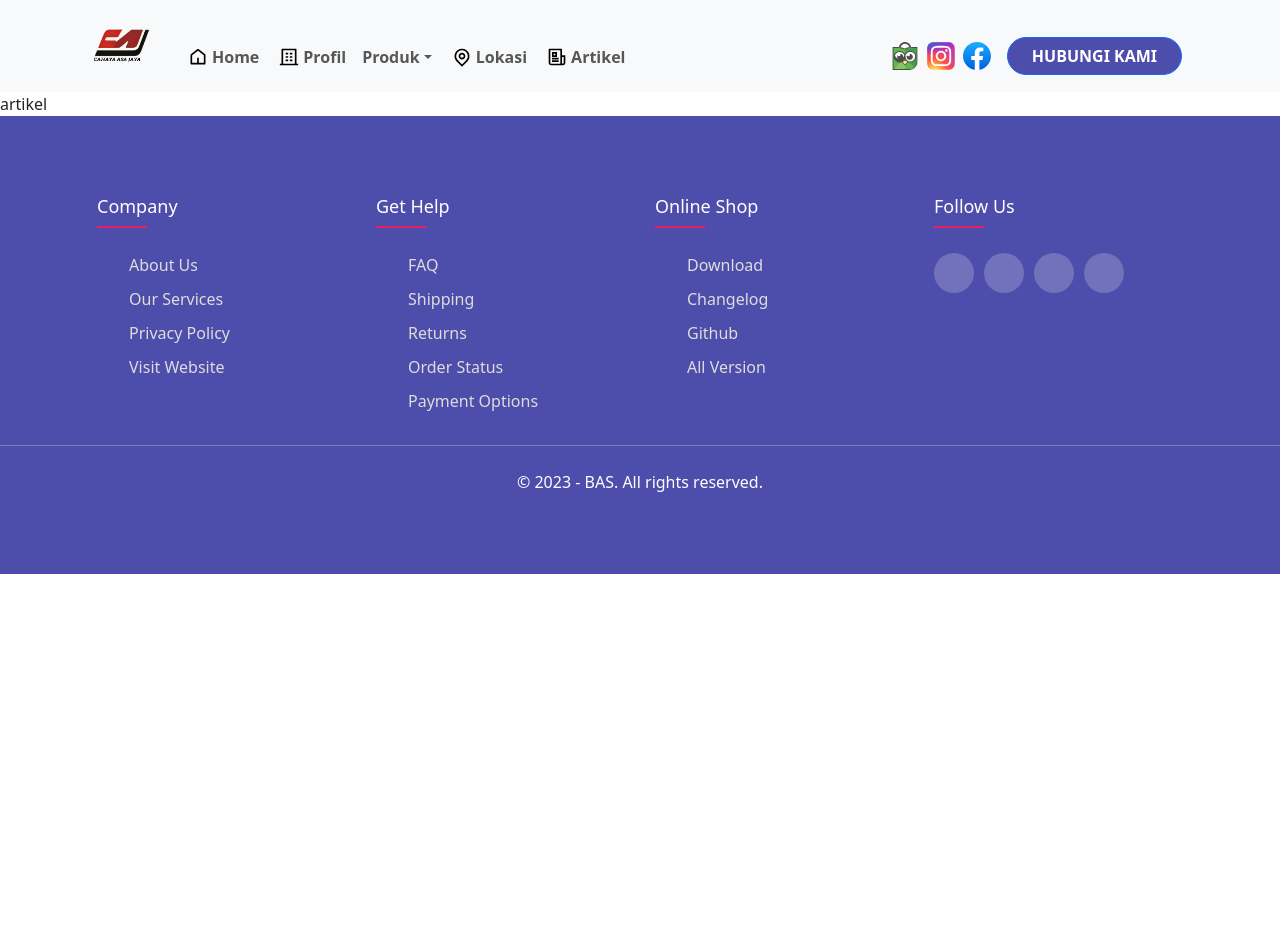
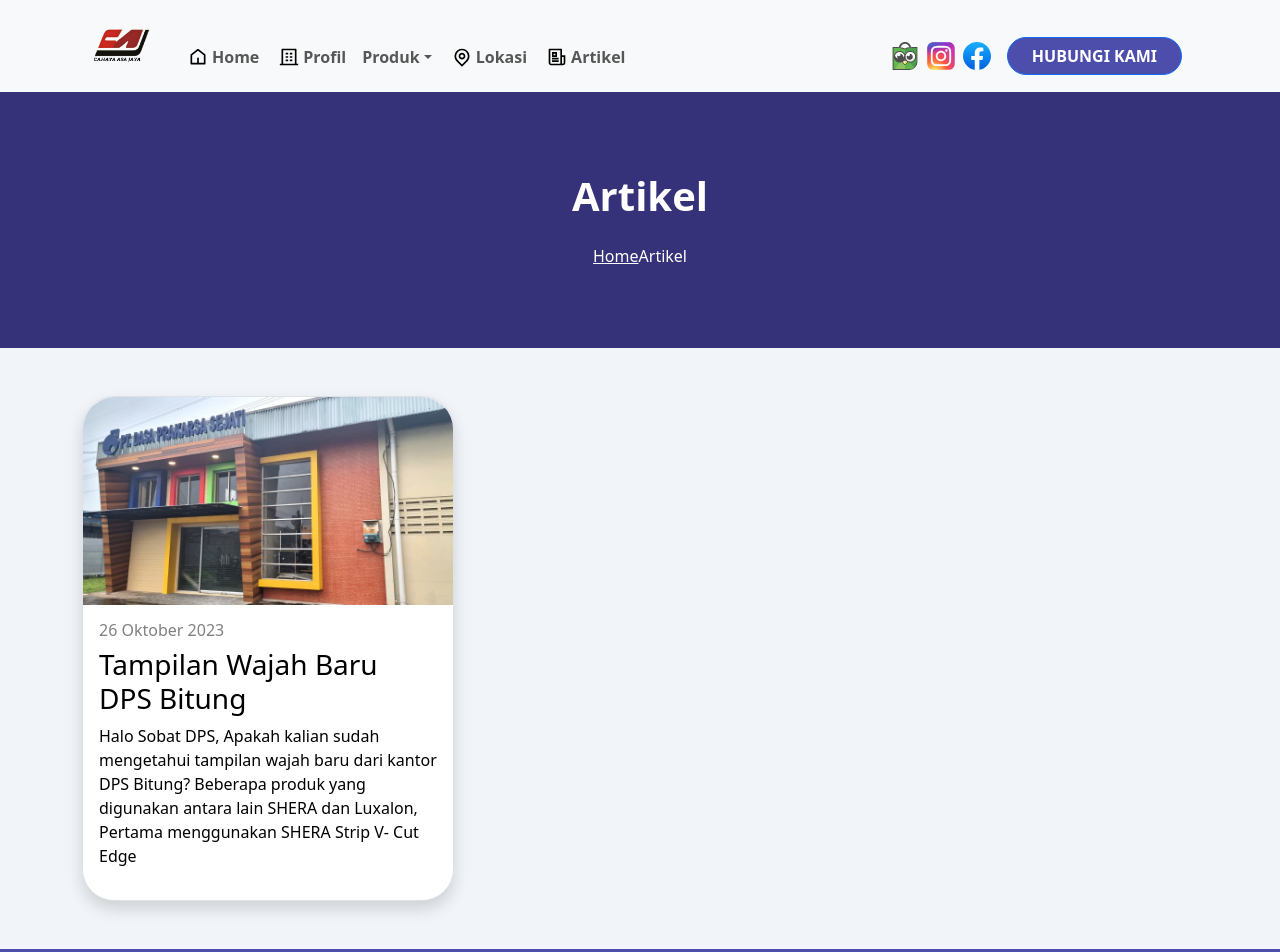
Before and after one commit to irkhamilmi/cahayaasajaya_, a React (Vite) app: page /artikel in a window 1280 px wide. Shown: the top 952 px of the page. Before the commit the page ends 800 px from the top, so only its background shows below. Built offline with nearby package versions, Linux system fonts and the light colour scheme.

Commit message:
Artikel and kantor baru

```diff
--- a/src/App.jsx
+++ b/src/App.jsx
@@ -8,6 +8,8 @@ import Produk from "./pages/produk";
 import Profil from "./pages/profil";
 import Lokasi from "./pages/lokasi";
 import Artikel from "./pages/artikel";
+import ArtikelKantorBaru from "./components/cards/CardKantorBaru";
+import CardKantorBaru from "./components/cards/CardKantorBaru";
 
 function App() {
   return (
@@ -20,6 +22,7 @@ function App() {
         <Route path="/profil" Component={Profil} />
         <Route path="/lokasi" Component={Lokasi} />
         <Route path="/artikel" Component={Artikel} />
+        <Route path="/kantor-baru" Component={CardKantorBaru} />
       </Routes>
       <Footer />
     </div>
--- /dev/null
+++ b/src/components/cards/CardKantorBaru.jsx
@@ -0,0 +1,48 @@
+import artBaru from "./../../assets/image/video/artikel.jpeg";
+
+function CardKantorBaru() {
+  return (
+    <>
+      <div
+        className="relative"
+        style={{ background: "#353279", width: "100%", height: "300px" }}
+      ></div>
+      <div style={{ background: "white" }}>
+        <div className="relative">
+          <div className="container mx-auto row  justify-content-center row-cols-sm-2 ">
+            <div className="text-black px-0 my-5">
+              <div className="p-3">
+                <div>
+                  <span>
+                    <strong>
+                      <h2 className="fw-bold">
+                        Tampilan Wajah Baru DPS Bitung
+                      </h2>
+                    </strong>
+                  </span>
+                </div>
+                <div style={{ color: "grey" }}>
+                  <h6>26 Oktober 2023</h6>
+                </div>
+                <div>
+                  <p>
+                    Halo Sobat DPS, Apakah kalian sudah mengetahui tampilan
+                    wajah baru dari kantor DPS Bitung? Beberapa produk yang
+                    digunakan antara lain SHERA dan Luxalon, Pertama menggunakan
+                    SHERA Strip V- Cut Edge Straight Grain Uncolored, SHERA
+                    Strip memiliki kekuatan dan daya tahan yang baik terhadap
+                    cuaca, menyediakan berbagai pilihan warna dengan tampilan
+                    yang natural. Memiliki dimensi 0,8 x 100 x 3000 mm dan berat
+                    per pcs 3,55 kg.
+                  </p>
+                </div>
+              </div>
+            </div>
+          </div>
+        </div>
+      </div>
+    </>
+  );
+}
+
+export default CardKantorBaru;
--- a/src/components/cards/CardLong.jsx
+++ b/src/components/cards/CardLong.jsx
@@ -1,3 +1,5 @@
+import icwa from "./../../assets/image/nav/wa.svg";
+
 function cardLong() {
   return (
     <>
@@ -8,7 +10,7 @@ function cardLong() {
         <div className="card-body">
           <div className="row">
             <div className="col-sm-7">
-              <h2 className="card-title font-weight-bold">Gratis Konsultasi</h2>
+              <h1 className="card-title font-weight-bold">Gratis Konsultasi</h1>
               <p className="card-text p-0 m-0">
                 Punya pertanyaan seputar produk material bangunan?
               </p>
@@ -18,6 +20,7 @@ function cardLong() {
               </p>
             </div>
             <div className="col-sm-5 my-auto  ">
+
               <a
                 href="#"
                 className="btn btn-lg active text-white"
@@ -26,9 +29,10 @@ function cardLong() {
                 style={{
                   borderRadius: "30px",
                   background: "#4D4DAB",
+                  marginLeft: "220px",
                 }}
               >
-                Hubungi Kami
+               Hubungi Kami
               </a>
             </div>
           </div>
--- a/src/pages/artikel.jsx
+++ b/src/pages/artikel.jsx
@@ -1,7 +1,62 @@
+import Breadcrumb from "react-bootstrap/Breadcrumb";
+import art from "../assets/image/video/artikel.jpeg";
+
 const artikel = () => {
   return (
-    <div>artikel</div>
-  )
-}
+    <>
+      <div
+        className="relative"
+        style={{ background: "#353279", padding: "80px " }}
+      >
+        <div className="container mx-auto text-white">
+          <h1 className="text-center fw-bold">Artikel</h1>
+          <div className="text-center mt-4">
+            <span>
+              <span>
+                <a href="/#" className="text-white">
+                  Home
+                </a>
+              </span>
+              <span className="">Artikel</span>
+            </span>
+          </div>
+        </div>
+      </div>
+      <div style={{ background: "#F1F5F9" }}>
+        <div className="relative">
+          <a href="/kantor-baru" style={{ textDecoration: "none" }}>
+            <div className="container mx-auto row row-cols-1 row-cols-sm-3 ">
+              <div className="col card text-black border shadow rounded-5 px-0 my-5">
+                <img
+                  src={art}
+                  alt=""
+                  className="rounded-top-5 w-full h-full "
+                />
+                <div className="p-3">
+                  <div style={{ color: "grey" }}>
+                    <h6>26 Oktober 2023</h6>
+                  </div>
+                  <span>
+                    <strong>
+                      <h3>Tampilan Wajah Baru DPS Bitung</h3>
+                    </strong>
+                  </span>
+                  <div>
+                    <p>
+                      Halo Sobat DPS, Apakah kalian sudah mengetahui tampilan
+                      wajah baru dari kantor DPS Bitung? Beberapa produk yang
+                      digunakan antara lain SHERA dan Luxalon, Pertama
+                      menggunakan SHERA Strip V- Cut Edge
+                    </p>
+                  </div>
+                </div>
+              </div>
+            </div>
+          </a>
+        </div>
+      </div>
+    </>
+  );
+};
 
-export default artikel
+export default artikel;
```
Also changed, not shown: src/assets/image/video/artikel.jpeg (added).
